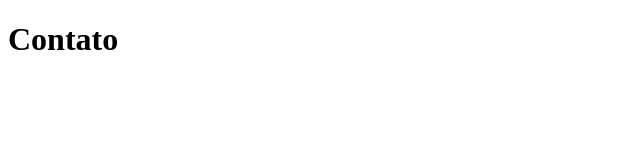
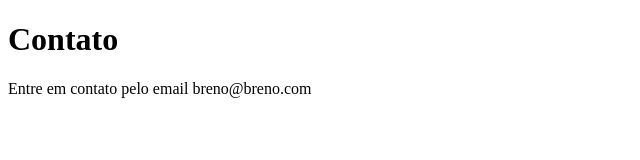
Before and after one commit to brenosyperrek/sistema-de-cadastro, a plain HTML site: page contato.html in a window 1280 px wide. Shown: the whole page, without its empty margins (0-640 px from the left). Drawn offline with Linux system fonts and the light colour scheme.

Commit message:
Adicionando email de contato

```diff
--- a/contato.html
+++ b/contato.html
@@ -8,5 +8,6 @@
 </head>
 <body>
     <h1>Contato</h1>
+    <p>Entre em contato pelo email breno@breno.com</p>
 </body>
 </html>
```
